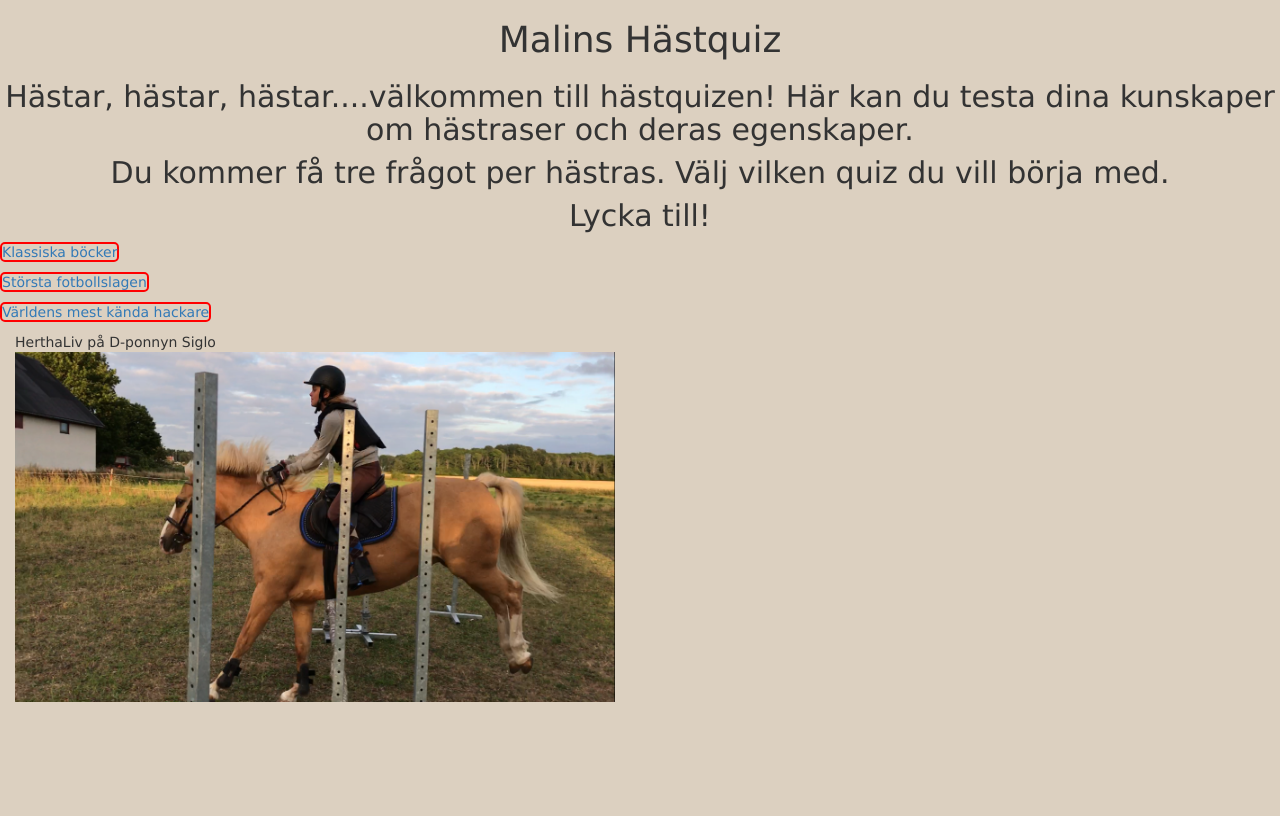
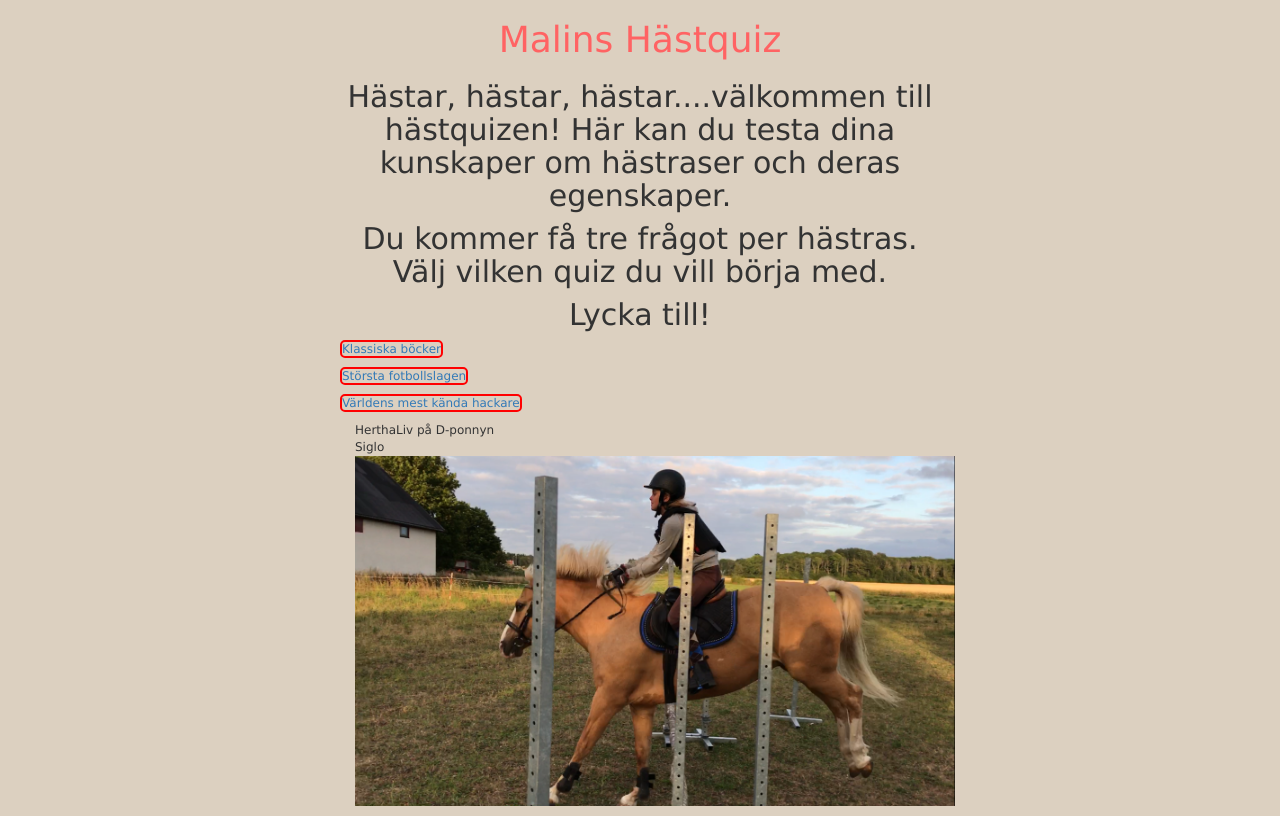
Before and after one commit to KarlbomTjejerna/quizproject, a Django app: page / in a window 1280 px wide. Before the commit the page ends 702 px from the top, so only its background shows below. Run offline with Django 3.2, Linux system fonts and the light colour scheme; some libraries are stand-ins or nearby versions.

Commit message:
ändingar font

```diff
--- a/static/style.css
+++ b/static/style.css
@@ -1,8 +1,8 @@
 body {
 	background-color:#DCD0C0;
-	font_size: 12px;
+	font-size: 12px;
 	font-family:Verdana;
-	max-with:600px;
+	max-width:600px;
 	margin:0 auto;
 
 	}
@@ -11,6 +11,8 @@ a {
     border: 2px solid red;
     border-radius: 5px;
 }
+
 h1
-{colour: rgb(256, 99, 99);
+{color: rgb(256, 99, 99);
+
 }
```
